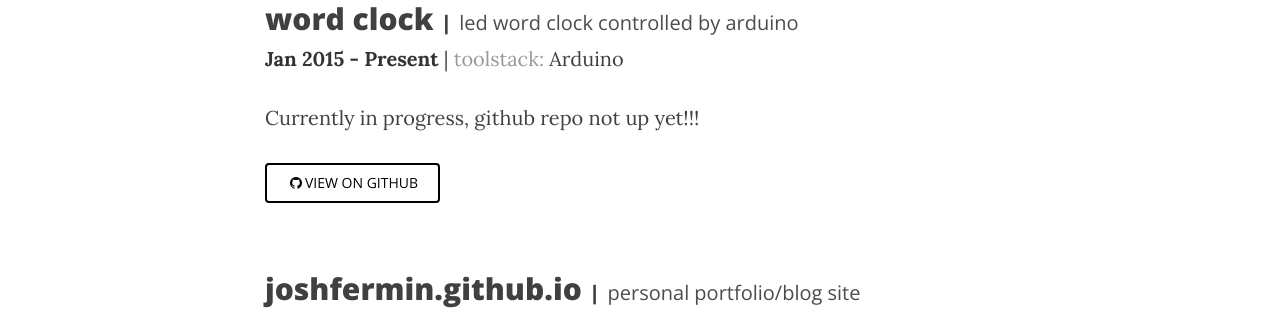
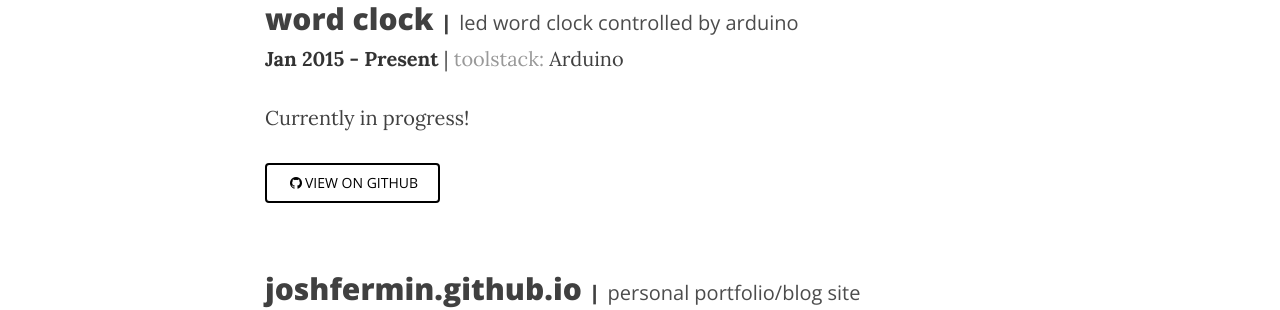
Before and after one commit to joshfermin/joshfermin.github.io, a Jekyll site: the page built from projects.html, in a window 1280 px wide. Shown: the part 588-898 px from the top of the page. Built offline with Jekyll 4.4.1, drawn with Linux system fonts in a browser that asks for light colours; nearby versions of some CDN libraries.

Commit message:
update projects.yml

```diff
--- a/_data/projects.yml
+++ b/_data/projects.yml
@@ -3,7 +3,7 @@
   url:
   tagline: led word clock controlled by arduino
   tools: Arduino
-  description: Currently in progress, github repo not up yet!!!
+  description: Currently in progress!
   github:
     url: joshfermin/wordclock
     branch: master
```
